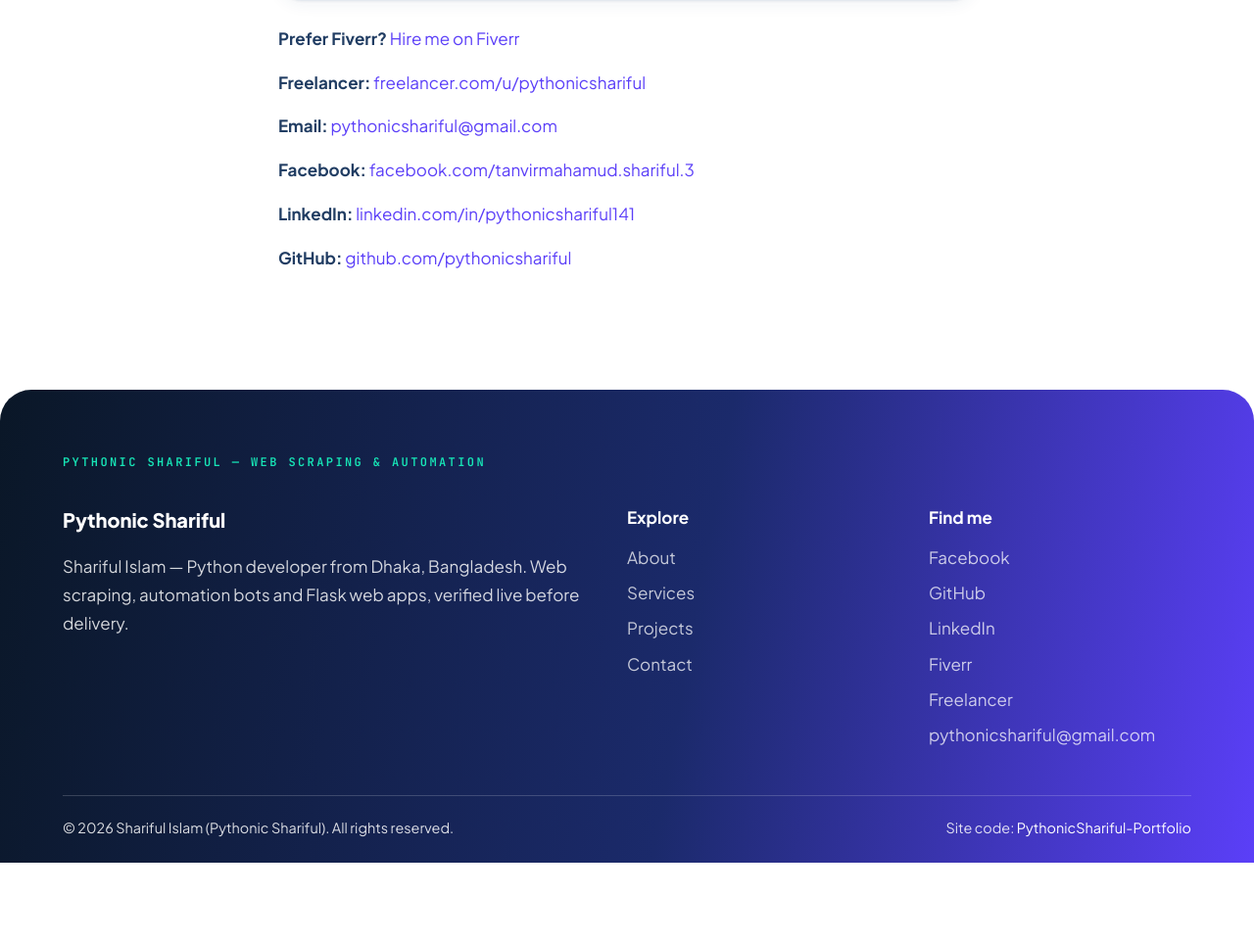
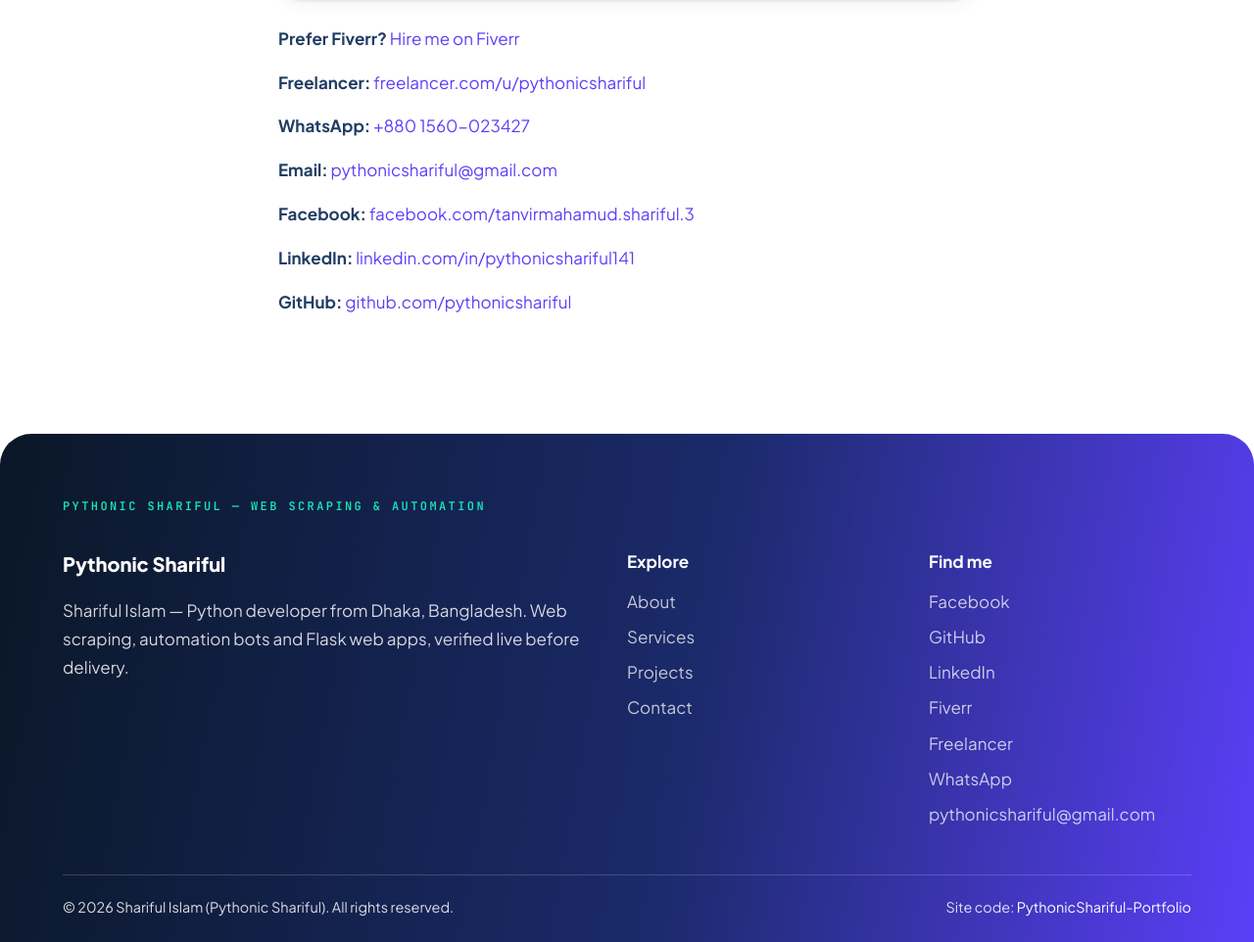
Before and after one commit to pythonicshariful/PythonicShariful-Portfolio, a Flask app: page /contact in a window 1280 px wide. Shown: the part 1068-2030 px from the top of the page at 98% size. Before the commit the page ends 1949 px from the top, so only its background shows below. Run offline with Flask 3, Linux system fonts and the light colour scheme; data comes from the database, SQL or seed files in the repository; data that the repository does not hold is empty.

Commit message:
Remove rating badges; add WhatsApp contact

```diff
--- a/app.py
+++ b/app.py
@@ -149,6 +149,7 @@ SEED_SETTINGS = {
     "facebook_url": "https://www.facebook.com/tanvirmahamud.shariful.3",
     "fiverr_url": "https://www.fiverr.com/python_shariful",
     "freelancer_url": "https://www.freelancer.com/u/pythonicshariful",
+    "whatsapp_url": "https://wa.me/8801560023427",
     "github_url": "https://github.com/pythonicshariful",
     "linkedin_url": "https://www.linkedin.com/in/pythonicshariful141/",
 }
@@ -844,7 +845,7 @@ def admin_settings():
         check_csrf()
         for key in ("hero_title", "hero_subtitle", "about_text", "email",
                     "facebook_url", "fiverr_url", "freelancer_url",
-                    "github_url", "linkedin_url"):
+                    "whatsapp_url", "github_url", "linkedin_url"):
             set_setting(key, request.form.get(key, "").strip())
         current = request.form.get("current_password", "")
         new_pw = request.form.get("new_password", "")
--- a/static/css/main.css
+++ b/static/css/main.css
@@ -182,12 +182,6 @@ p { margin: 0 0 1rem; }
   .hero-split .hero-ctas, .hero-split .proof-row, .hero-split .trust-row { justify-content: center; }
   .hero-gif img { max-width: 340px; }
 }
-/* Rating proof badges — verified marketplace ratings, link to the profiles */
-.proof-row { display: flex; flex-wrap: wrap; justify-content: center; gap: .6rem; margin: 0 0 1.75rem; }
-.proof-badge { display: inline-flex; align-items: center; gap: .4rem; background: var(--surface); border: 1px solid var(--border); border-radius: 999px; padding: .45rem 1rem; font-size: .92rem; color: var(--navy); box-shadow: var(--shadow-sm); transition: border-color var(--transition); }
-.proof-badge:hover { border-color: var(--violet); text-decoration: none; }
-.proof-badge .star { color: #E9A426; display: inline-flex; }
-.proof-badge span { color: var(--body); font-weight: 400; }
 /* Hero visual — browser-frame terminal + floating proof cards */
 .hero-visual { position: relative; max-width: 860px; margin: 2rem auto 0; text-align: left; }
 .browser-frame { background: #0B1B2E; border: 1px solid rgba(255, 255, 255, .08); border-radius: 16px; box-shadow: var(--shadow-lg); overflow: hidden; }
--- a/templates/about.html
+++ b/templates/about.html
@@ -16,6 +16,7 @@
         <li><a href="{{ site.linkedin_url or 'https://www.linkedin.com/in/pythonicshariful141/' }}" target="_blank" rel="noopener" aria-label="Shariful Islam on LinkedIn"><svg width="18" height="18" viewBox="0 0 24 24" fill="currentColor" aria-hidden="true"><path d="M4.98 3.5C4.98 4.88 3.87 6 2.5 6S0 4.88 0 3.5 1.12 1 2.5 1s2.48 1.12 2.48 2.5zM.22 8.09h4.56V23H.22V8.09zM8.34 8.09h4.37v2.04h.06c.61-1.15 2.1-2.37 4.32-2.37 4.62 0 5.47 3.04 5.47 7v8.24h-4.55v-7.3c0-1.74-.03-3.98-2.43-3.98-2.43 0-2.8 1.9-2.8 3.86V23H8.34V8.09z"/></svg><span>LinkedIn</span></a></li>
         <li><a href="{{ site.fiverr_url or 'https://www.fiverr.com/python_shariful' }}" target="_blank" rel="noopener" aria-label="Shariful Islam on Fiverr"><svg width="18" height="18" viewBox="0 0 24 24" fill="currentColor" aria-hidden="true"><path d="M5 3h11v3H9v3h6v3H9v6H5V3z"/></svg><span>Fiverr</span></a></li>
         <li><a href="{{ site.freelancer_url or 'https://www.freelancer.com/u/pythonicshariful' }}" target="_blank" rel="noopener" aria-label="Shariful Islam on Freelancer"><svg width="18" height="18" viewBox="0 0 24 24" fill="none" stroke="currentColor" stroke-width="2" stroke-linecap="round" stroke-linejoin="round" aria-hidden="true"><rect x="2" y="7" width="20" height="14" rx="2"/><path d="M16 21V5a2 2 0 0 0-2-2h-4a2 2 0 0 0-2 2v16"/></svg><span>Freelancer</span></a></li>
+        <li><a href="{{ site.whatsapp_url or 'https://wa.me/8801560023427' }}" target="_blank" rel="noopener" aria-label="Chat with Shariful Islam on WhatsApp"><svg width="18" height="18" viewBox="0 0 24 24" fill="currentColor" aria-hidden="true"><path d="M17.472 14.382c-.297-.149-1.758-.867-2.03-.967-.273-.099-.471-.148-.67.15-.197.297-.767.966-.94 1.164-.173.199-.347.223-.644.075-.297-.15-1.255-.463-2.39-1.475-.883-.788-1.48-1.761-1.653-2.059-.173-.297-.018-.458.13-.606.134-.133.298-.347.446-.52.149-.174.198-.298.298-.497.099-.198.05-.371-.025-.52-.075-.149-.669-1.612-.916-2.207-.242-.579-.487-.5-.669-.51-.173-.008-.371-.01-.57-.01-.198 0-.52.074-.792.372-.272.297-1.04 1.016-1.04 2.479 0 1.462 1.065 2.875 1.213 3.074.149.198 2.096 3.2 5.077 4.487.709.306 1.262.489 1.694.625.712.227 1.36.195 1.871.118.571-.085 1.758-.719 2.006-1.413.248-.694.248-1.289.173-1.413-.074-.124-.272-.198-.57-.347m-5.421 7.403h-.004a9.87 9.87 0 01-5.031-1.378l-.361-.214-3.741.982.998-3.648-.235-.374a9.86 9.86 0 01-1.51-5.26c.001-5.45 4.436-9.884 9.888-9.884 2.64 0 5.122 1.03 6.988 2.898a9.825 9.825 0 012.893 6.994c-.003 5.45-4.437 9.884-9.885 9.884m8.413-18.297A11.815 11.815 0 0012.05 0C5.495 0 .16 5.335.157 11.892c0 2.096.547 4.142 1.588 5.945L.057 24l6.305-1.654a11.882 11.882 0 005.683 1.448h.005c6.554 0 11.89-5.336 11.893-11.893a11.821 11.821 0 00-3.48-8.413z"/></svg><span>WhatsApp</span></a></li>
       </ul>
     </div>
   </div>
--- a/templates/admin/settings.html
+++ b/templates/admin/settings.html
@@ -14,6 +14,7 @@
     <div class="field"><label for="facebook_url">Facebook URL</label><input type="url" id="facebook_url" name="facebook_url" value="{{ site.facebook_url }}"></div>
     <div class="field"><label for="fiverr_url">Fiverr URL</label><input type="url" id="fiverr_url" name="fiverr_url" value="{{ site.fiverr_url }}"></div>
     <div class="field"><label for="freelancer_url">Freelancer URL</label><input type="url" id="freelancer_url" name="freelancer_url" value="{{ site.freelancer_url }}"></div>
+    <div class="field"><label for="whatsapp_url">WhatsApp URL</label><input type="url" id="whatsapp_url" name="whatsapp_url" value="{{ site.whatsapp_url }}"></div>
     <div class="field"><label for="github_url">GitHub URL</label><input type="url" id="github_url" name="github_url" value="{{ site.github_url }}"></div>
     <div class="field"><label for="linkedin_url">LinkedIn URL</label><input type="url" id="linkedin_url" name="linkedin_url" value="{{ site.linkedin_url }}"></div>
   </div>
--- a/templates/base.html
+++ b/templates/base.html
@@ -74,6 +74,7 @@
           <li><a href="{{ site.linkedin_url or 'https://www.linkedin.com/in/pythonicshariful141/' }}" target="_blank" rel="noopener">LinkedIn</a></li>
           <li><a href="{{ site.fiverr_url or 'https://www.fiverr.com/python_shariful' }}" target="_blank" rel="noopener">Fiverr</a></li>
           <li><a href="{{ site.freelancer_url or 'https://www.freelancer.com/u/pythonicshariful' }}" target="_blank" rel="noopener">Freelancer</a></li>
+          <li><a href="{{ site.whatsapp_url or 'https://wa.me/8801560023427' }}" target="_blank" rel="noopener">WhatsApp</a></li>
           <li><a href="mailto:{{ site.email or 'pythonicshariful@gmail.com' }}">{{ site.email or 'pythonicshariful@gmail.com' }}</a></li>
         </ul>
       </div>
--- a/templates/contact.html
+++ b/templates/contact.html
@@ -72,6 +72,7 @@
     <div class="contact-alt reveal">
       <p><strong>Prefer Fiverr?</strong> <a href="{{ site.fiverr_url or 'https://www.fiverr.com/python_shariful' }}" target="_blank" rel="noopener">Hire me on Fiverr</a></p>
       <p><strong>Freelancer:</strong> <a href="{{ site.freelancer_url or 'https://www.freelancer.com/u/pythonicshariful' }}" target="_blank" rel="noopener">freelancer.com/u/pythonicshariful</a></p>
+      <p><strong>WhatsApp:</strong> <a href="{{ site.whatsapp_url or 'https://wa.me/8801560023427' }}" target="_blank" rel="noopener">+880 1560-023427</a></p>
       <p><strong>Email:</strong> <a href="mailto:{{ site.email or 'pythonicshariful@gmail.com' }}">{{ site.email or 'pythonicshariful@gmail.com' }}</a></p>
       <p><strong>Facebook:</strong> <a href="{{ site.facebook_url or 'https://www.facebook.com/tanvirmahamud.shariful.3' }}" target="_blank" rel="noopener">facebook.com/tanvirmahamud.shariful.3</a></p>
       <p><strong>LinkedIn:</strong> <a href="{{ site.linkedin_url or 'https://www.linkedin.com/in/pythonicshariful141/' }}" target="_blank" rel="noopener">linkedin.com/in/pythonicshariful141</a></p>
--- a/templates/index.html
+++ b/templates/index.html
@@ -20,16 +20,13 @@
       <a class="btn btn-primary" href="{{ url_for('projects') }}">View Projects</a>
       <a class="btn btn-outline" href="{{ site.fiverr_url or 'https://www.fiverr.com/python_shariful' }}" target="_blank" rel="noopener">Hire Me on Fiverr</a>
     </div>
-    <div class="proof-row reveal" aria-label="Ratings on freelance marketplaces">
-      <a class="proof-badge" href="{{ site.fiverr_url or 'https://www.fiverr.com/python_shariful' }}" target="_blank" rel="noopener"><span class="star"><svg width="15" height="15" viewBox="0 0 24 24" fill="currentColor" aria-hidden="true"><path d="M12 2l2.9 6.26 6.6.57-4.98 4.4 1.5 6.46L12 16.9 5.98 19.7l1.5-6.46L2.5 8.83l6.6-.57L12 2z"/></svg></span><strong>4.9</strong><span>&middot; 47 reviews on Fiverr</span></a>
-      <a class="proof-badge" href="{{ site.freelancer_url or 'https://www.freelancer.com/u/pythonicshariful' }}" target="_blank" rel="noopener"><span class="star"><svg width="15" height="15" viewBox="0 0 24 24" fill="currentColor" aria-hidden="true"><path d="M12 2l2.9 6.26 6.6.57-4.98 4.4 1.5 6.46L12 16.9 5.98 19.7l1.5-6.46L2.5 8.83l6.6-.57L12 2z"/></svg></span><strong>5.0</strong><span>&middot; 15 reviews on Freelancer</span></a>
-    </div>
     <ul class="trust-row reveal" aria-label="Find Shariful Islam on social media">
       <li><a href="{{ site.facebook_url or 'https://www.facebook.com/tanvirmahamud.shariful.3' }}" target="_blank" rel="noopener" aria-label="Shariful Islam on Facebook"><svg width="18" height="18" viewBox="0 0 24 24" fill="currentColor" aria-hidden="true"><path d="M13.5 21.5v-7.2h2.4l.4-2.9h-2.8V9.5c0-.8.3-1.4 1.5-1.4h1.4V5.5c-.3 0-1.1-.1-2.1-.1-2.1 0-3.5 1.3-3.5 3.6v2.4H8.3v2.9h2.5v7.2h2.7z"/></svg><span>Facebook</span></a></li>
       <li><a href="{{ site.github_url or 'https://github.com/pythonicshariful' }}" target="_blank" rel="noopener" aria-label="Shariful Islam on GitHub"><svg width="18" height="18" viewBox="0 0 24 24" fill="currentColor" aria-hidden="true"><path d="M12 .5C5.65.5.5 5.65.5 12c0 5.08 3.29 9.39 7.86 10.91.58.11.79-.25.79-.55 0-.27-.01-1.17-.02-2.12-3.2.7-3.88-1.36-3.88-1.36-.52-1.33-1.28-1.68-1.28-1.68-1.04-.71.08-.7.08-.7 1.15.08 1.76 1.19 1.76 1.19 1.03 1.76 2.69 1.25 3.35.96.1-.75.4-1.25.72-1.54-2.55-.29-5.24-1.28-5.24-5.69 0-1.26.45-2.28 1.19-3.09-.12-.29-.52-1.46.11-3.05 0 0 .97-.31 3.18 1.18a11.1 11.1 0 0 1 5.8 0c2.2-1.49 3.17-1.18 3.17-1.18.63 1.59.23 2.76.11 3.05.74.81 1.19 1.83 1.19 3.09 0 4.42-2.7 5.4-5.26 5.68.41.36.78 1.06.78 2.14 0 1.55-.01 2.79-.01 3.17 0 .31.21.67.8.55A11.51 11.51 0 0 0 23.5 12C23.5 5.65 18.35.5 12 .5z"/></svg><span>GitHub</span></a></li>
       <li><a href="{{ site.linkedin_url or 'https://www.linkedin.com/in/pythonicshariful141/' }}" target="_blank" rel="noopener" aria-label="Shariful Islam on LinkedIn"><svg width="18" height="18" viewBox="0 0 24 24" fill="currentColor" aria-hidden="true"><path d="M4.98 3.5C4.98 4.88 3.87 6 2.5 6S0 4.88 0 3.5 1.12 1 2.5 1s2.48 1.12 2.48 2.5zM.22 8.09h4.56V23H.22V8.09zM8.34 8.09h4.37v2.04h.06c.61-1.15 2.1-2.37 4.32-2.37 4.62 0 5.47 3.04 5.47 7v8.24h-4.55v-7.3c0-1.74-.03-3.98-2.43-3.98-2.43 0-2.8 1.9-2.8 3.86V23H8.34V8.09z"/></svg><span>LinkedIn</span></a></li>
       <li><a href="{{ site.fiverr_url or 'https://www.fiverr.com/python_shariful' }}" target="_blank" rel="noopener" aria-label="Shariful Islam on Fiverr"><svg width="18" height="18" viewBox="0 0 24 24" fill="currentColor" aria-hidden="true"><path d="M5 3h11v3H9v3h6v3H9v6H5V3z"/></svg><span>Fiverr</span></a></li>
       <li><a href="{{ site.freelancer_url or 'https://www.freelancer.com/u/pythonicshariful' }}" target="_blank" rel="noopener" aria-label="Shariful Islam on Freelancer"><svg width="18" height="18" viewBox="0 0 24 24" fill="none" stroke="currentColor" stroke-width="2" stroke-linecap="round" stroke-linejoin="round" aria-hidden="true"><rect x="2" y="7" width="20" height="14" rx="2"/><path d="M16 21V5a2 2 0 0 0-2-2h-4a2 2 0 0 0-2 2v16"/></svg><span>Freelancer</span></a></li>
+      <li><a href="{{ site.whatsapp_url or 'https://wa.me/8801560023427' }}" target="_blank" rel="noopener" aria-label="Chat with Shariful Islam on WhatsApp"><svg width="18" height="18" viewBox="0 0 24 24" fill="currentColor" aria-hidden="true"><path d="M17.472 14.382c-.297-.149-1.758-.867-2.03-.967-.273-.099-.471-.148-.67.15-.197.297-.767.966-.94 1.164-.173.199-.347.223-.644.075-.297-.15-1.255-.463-2.39-1.475-.883-.788-1.48-1.761-1.653-2.059-.173-.297-.018-.458.13-.606.134-.133.298-.347.446-.52.149-.174.198-.298.298-.497.099-.198.05-.371-.025-.52-.075-.149-.669-1.612-.916-2.207-.242-.579-.487-.5-.669-.51-.173-.008-.371-.01-.57-.01-.198 0-.52.074-.792.372-.272.297-1.04 1.016-1.04 2.479 0 1.462 1.065 2.875 1.213 3.074.149.198 2.096 3.2 5.077 4.487.709.306 1.262.489 1.694.625.712.227 1.36.195 1.871.118.571-.085 1.758-.719 2.006-1.413.248-.694.248-1.289.173-1.413-.074-.124-.272-.198-.57-.347m-5.421 7.403h-.004a9.87 9.87 0 01-5.031-1.378l-.361-.214-3.741.982.998-3.648-.235-.374a9.86 9.86 0 01-1.51-5.26c.001-5.45 4.436-9.884 9.888-9.884 2.64 0 5.122 1.03 6.988 2.898a9.825 9.825 0 012.893 6.994c-.003 5.45-4.437 9.884-9.885 9.884m8.413-18.297A11.815 11.815 0 0012.05 0C5.495 0 .16 5.335.157 11.892c0 2.096.547 4.142 1.588 5.945L.057 24l6.305-1.654a11.882 11.882 0 005.683 1.448h.005c6.554 0 11.89-5.336 11.893-11.893a11.821 11.821 0 00-3.48-8.413z"/></svg><span>WhatsApp</span></a></li>
     </ul>
     </div>
     <figure class="hero-gif reveal">
```
Also changed, not shown: README.md.
